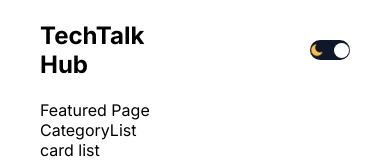
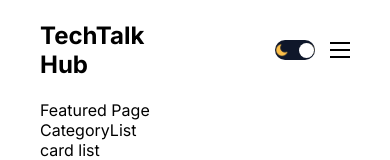
Before and after one commit to mrnayem2026/tech-talk-hub, a Next.js app: page / in a window 390 px wide. Shown: the top 160 px of the page. Built offline with nearby package versions, Linux system fonts and the light colour scheme.

Commit message:
Rresponsive navbar done

```diff
--- /dev/null
+++ b/src/components/authLinks/AuthLinks.jsx
@@ -0,0 +1,49 @@
+"use client";
+import Link from "next/link";
+import styles from "./authLinks.module.css";
+import { useState } from "react";
+
+const AuthLinks = () => {
+  const [open, setOpen] = useState(false);
+
+  return (
+    <>
+      {status === "unauthenticated" ? (
+        <Link href="/login" className={styles.link}>
+          Login
+        </Link>
+      ) : (
+        <>
+          <Link href="/write" className={styles.link}>
+            Write
+          </Link>
+          <span className={styles.link}>
+            Logout
+          </span>
+        </>
+      )}
+      <div className={styles.burger} onClick={() => setOpen(!open)}>
+        <div className={styles.line}></div>
+        <div className={styles.line}></div>
+        <div className={styles.line}></div>
+      </div>
+      {open && (
+        <div className={styles.responsiveMenu}>
+          <Link href="/">Homepage</Link>
+          <Link href="/">About</Link>
+          <Link href="/">Contact</Link>
+          {status === "notauthenticated" ? (
+            <Link href="/login">Login</Link>
+          ) : (
+            <>
+              <Link href="/write">Write</Link>
+              <span className={styles.link}>Logout</span>
+            </>
+          )}
+        </div>
+      )}
+    </>
+  );
+};
+
+export default AuthLinks;
--- /dev/null
+++ b/src/components/authLinks/authLinks.module.css
@@ -0,0 +1,44 @@
+.link {
+  cursor: pointer;
+}
+
+.burger {
+  width: 20px;
+  height: 16px;
+  flex-direction: column;
+  justify-content: space-between;
+  cursor: pointer;
+  display: none;
+}
+
+.line {
+  width: 100%;
+  height: 2px;
+  background-color: var(--textColor);
+}
+
+.responsiveMenu{
+  position: absolute;
+  top: 100px;
+  left: 0;
+  background-color: var(--bg);
+  height: calc(100vh - 100px);
+  width: 100%;
+  display: flex;
+  flex-direction: column;
+  align-items: center;
+  justify-content: center;
+  gap: 50px;
+  font-size: 36px;
+  z-index: 999;
+}
+
+@media screen and (max-width: 640px) {
+  .burger {
+    display: flex;
+  }
+
+  .link{
+    display: none;
+  }
+}
--- a/src/components/navbar/Navbar.jsx
+++ b/src/components/navbar/Navbar.jsx
@@ -6,6 +6,7 @@ import tiktok from './../../../public/tiktok.png'
 import youtube from './../../../public/youtube.png'
 import Link from 'next/link'
 import ThemeToggle from '../themeToggle/ThemeToggle'
+import AuthLinks from '../authLinks/AuthLinks'
 
 const Navbar = () => {
   return (
@@ -22,6 +23,7 @@ const Navbar = () => {
           <Link href="/" className={styles.link}>Home</Link>
           <Link href="/" className={styles.link}>Contack</Link>
           <Link href="/" className={styles.link}>About</Link>
+          <AuthLinks/>
       </div>
     </main>
   )
--- a/src/context/ThemeContext.jsx
+++ b/src/context/ThemeContext.jsx
@@ -5,32 +5,28 @@ import { createContext, useEffect, useState } from "react";
 export const ThemeContext = createContext();
 
 const getFromLocalStorage = () => {
-  if (typeof window !== "undefined"){
+  if (typeof window !== "undefined") {
     const value = localStorage.getItem("theme");
     return value || "light";
   }
-}
+};
 
+export const ThemeContextProvider = ({ children }) => {
+  const [theme, setTheme] = useState(() => {
+    return getFromLocalStorage();
+  });
 
-export const ThemeContextProvider =({children})=>{
-    const [theme,setTheme] = useState(()=>{
-      return getFromLocalStorage();
-    });
+  const toggle = () => {
+    setTheme(theme === "light" ? "dark" : "light");
+  };
 
-    const toggle = () =>
-    {
-      setTheme(theme === "light" ? "dark" : "light")
-    }
+  useEffect(() => {
+    localStorage.setItem("theme", theme);
+  }, [theme]);
 
-    useEffect(()=>{
-      localStorage.setItem("theme",theme)
-    },[theme])
+  const value = { theme, toggle };
 
-    const value = {theme,toggle}
-
-    return (
-      <ThemeContext.Provider value={value}>
-        {children}
-      </ThemeContext.Provider>
-    )
-}
+  return (
+    <ThemeContext.Provider value={value}>{children}</ThemeContext.Provider>
+  );
+};
```
Also changed, not shown: src/components/themeToggle/ThemeToggle.jsx (+27 -18 lines).
